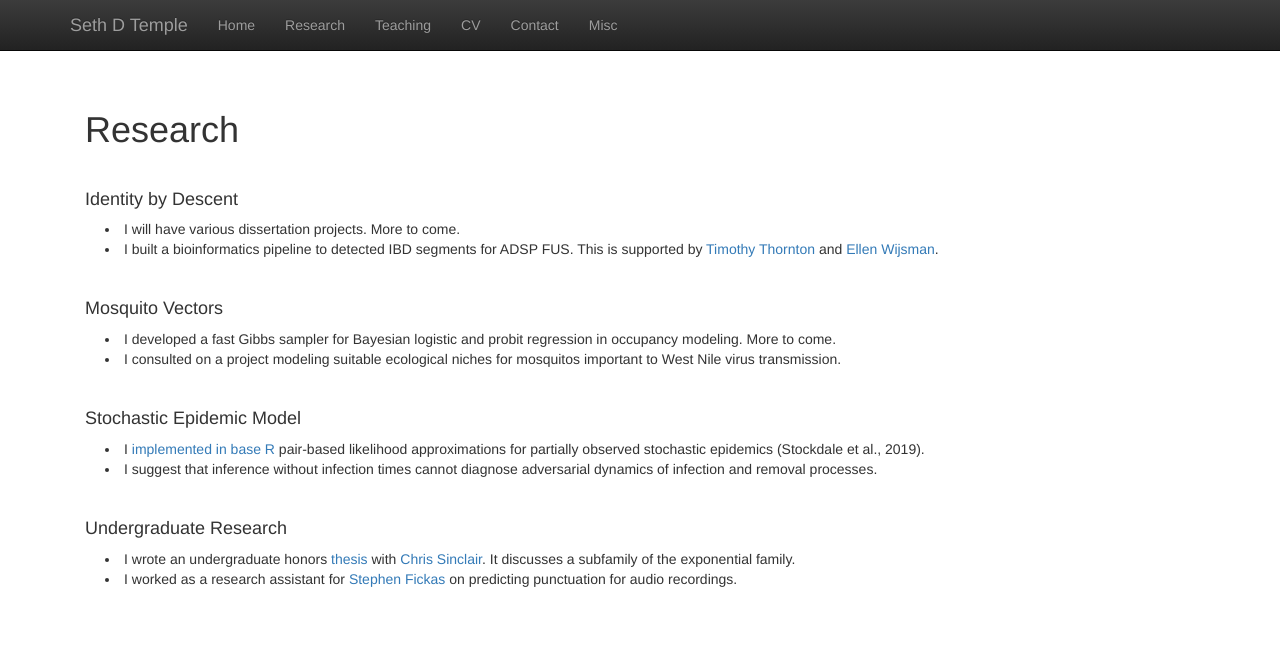
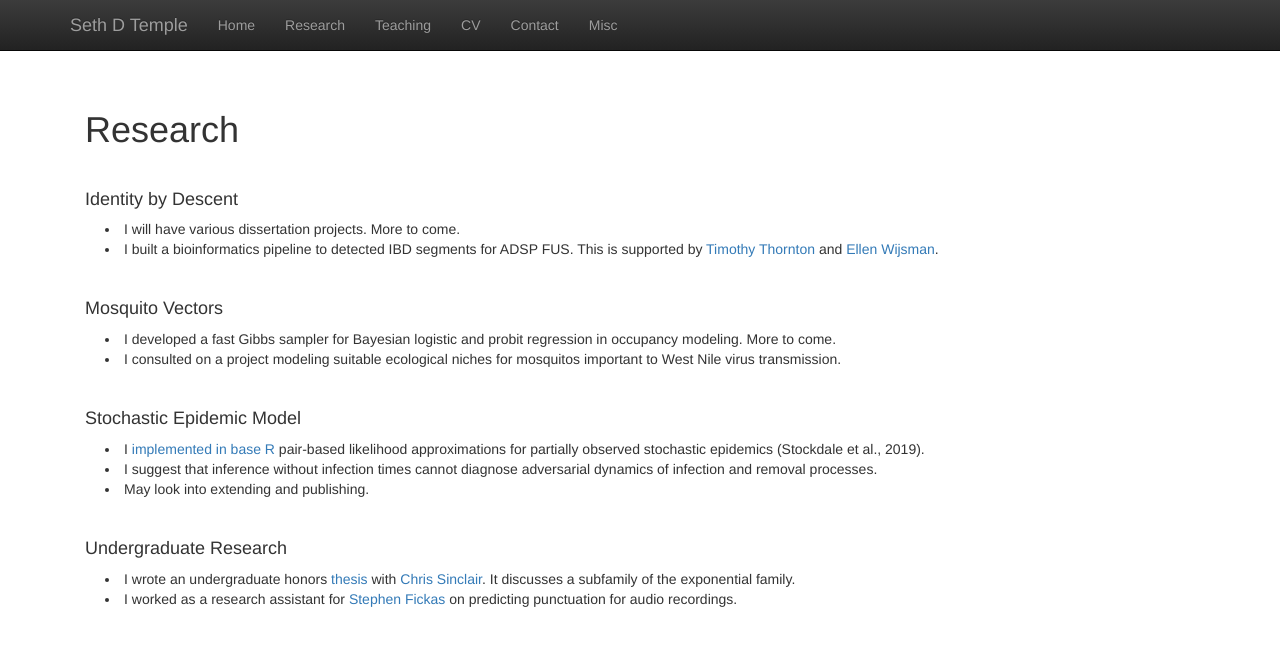
Before and after one commit to sdtemple/sdtemple.github.io, a Jekyll site: the page built from research.html, in a window 1280 px wide. Shown: the top 646 px of the page. Built offline with Jekyll 4.4.1, drawn with Linux system fonts in a browser that asks for light colours; nearby versions of some CDN libraries; library files that are not in the unit come from our copies.

Commit message:
Update research.html

```diff
--- a/research.html
+++ b/research.html
@@ -21,6 +21,7 @@ title:  'Research'
 <p class="content" style="padding:0px;margin:0px 20px 0px;">
   <li style="padding:0px;margin:0px 20px 0px;">I <a href = "https://github.com/sdtemple/pblas">implemented in base R</a> pair-based likelihood approximations for partially observed stochastic epidemics (Stockdale et al., 2019).</li>
   <li style="padding:0px;margin:0px 20px 0px;">I suggest that inference without infection times cannot diagnose adversarial dynamics of infection and removal processes.</li>
+  <li style="padding:0px;margin:0px 20px 0px;">May look into extending and publishing.</li>
 </p>
 <br/>
 <h4>Undergraduate Research</h4>
```
